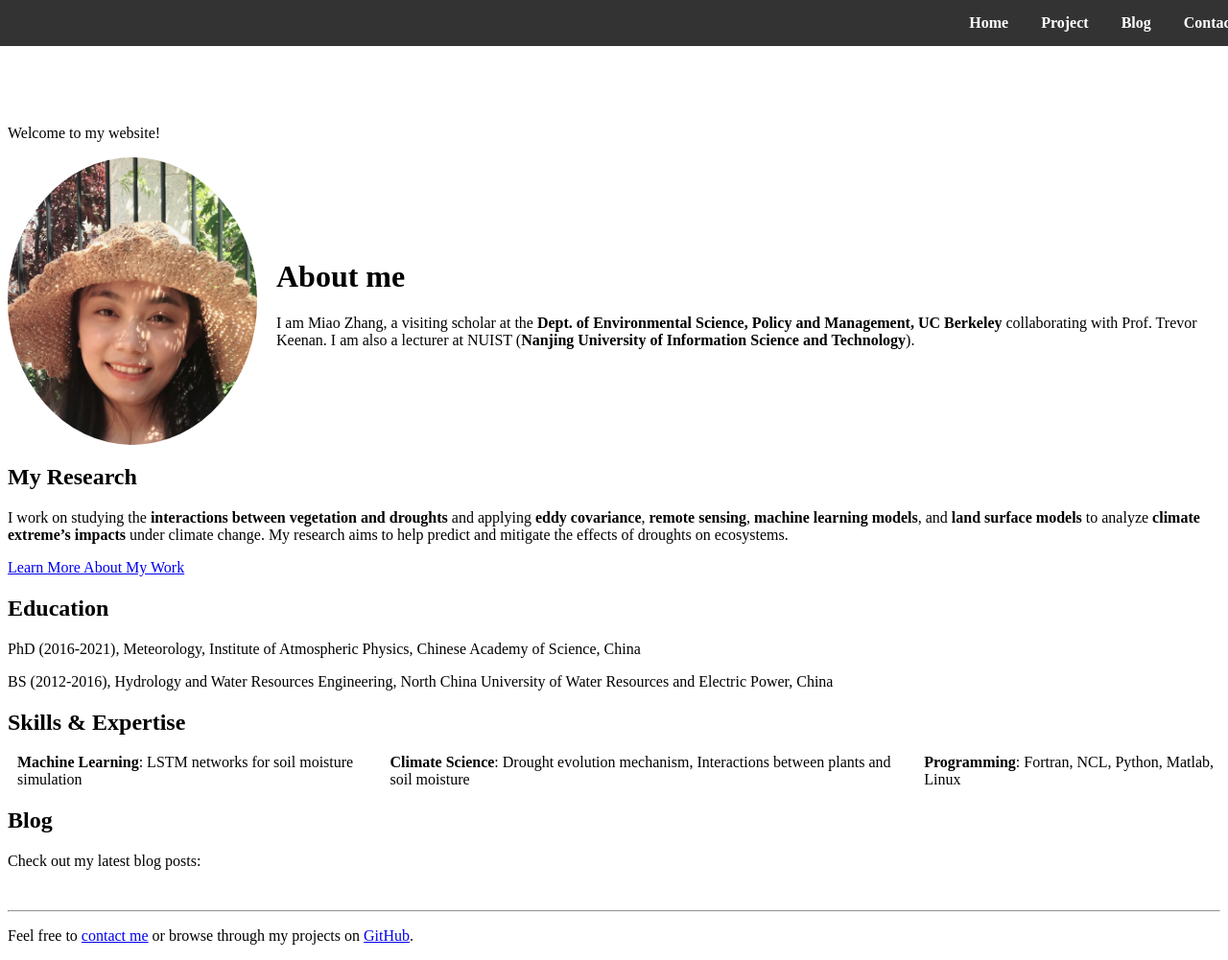
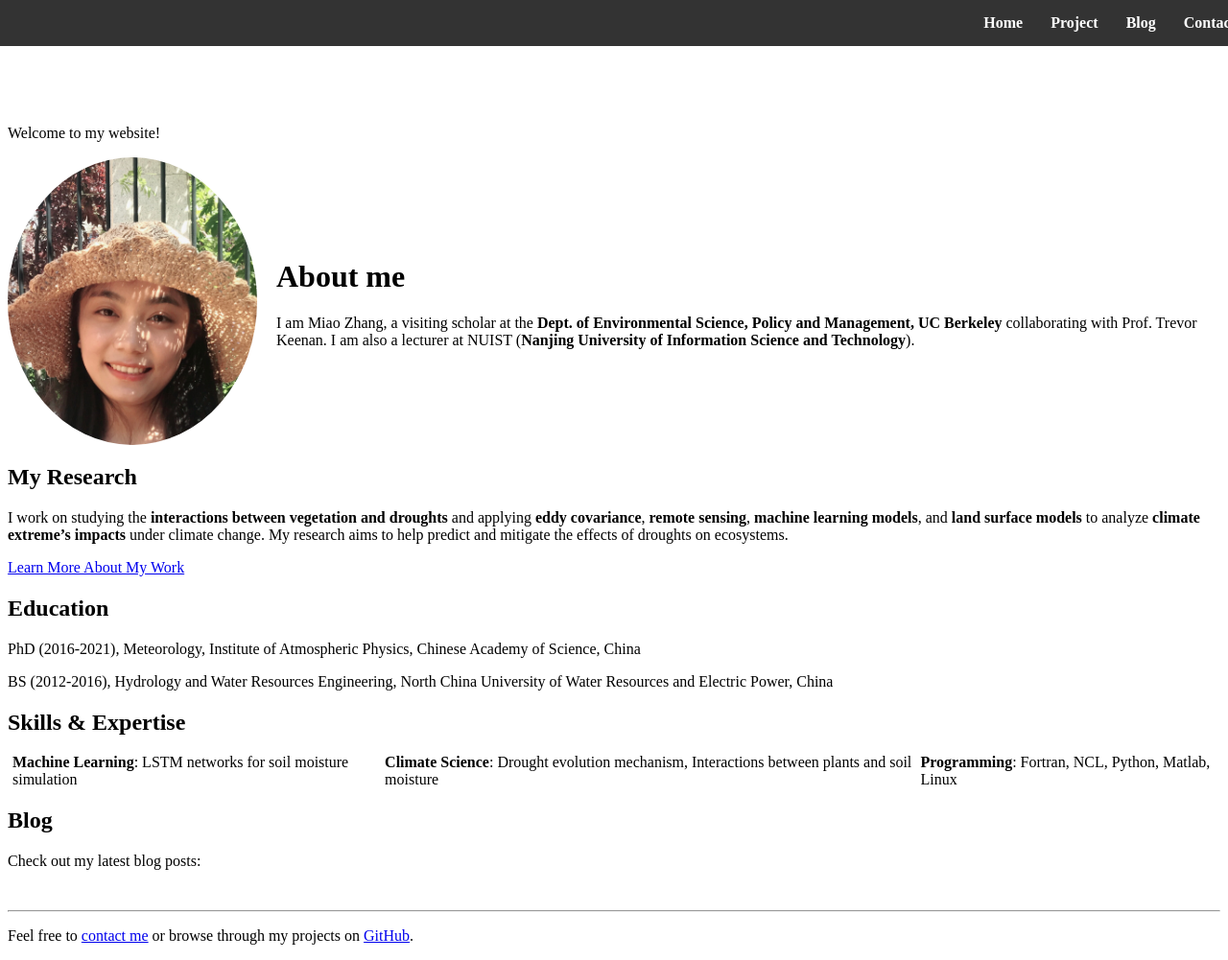
Before and after one commit to miaozhang2025/miaozhang2025.github.io, a Jekyll site: the page built from index.md, in a window 1280 px wide and 1001 px high. Shown: the whole window at 96% size. Built offline with Jekyll 4.4.1, drawn with Linux system fonts in a browser that asks for light colours.

Commit message:
Update custom.css

```diff
--- a/assets/css/custom.css
+++ b/assets/css/custom.css
@@ -30,7 +30,7 @@
 }
 
 ul li {
-  margin-left: 10px; /* Spacing between menu items */
+  margin-left: 5px; /* Spacing between menu items */
 }
 
 ul li a {
```
